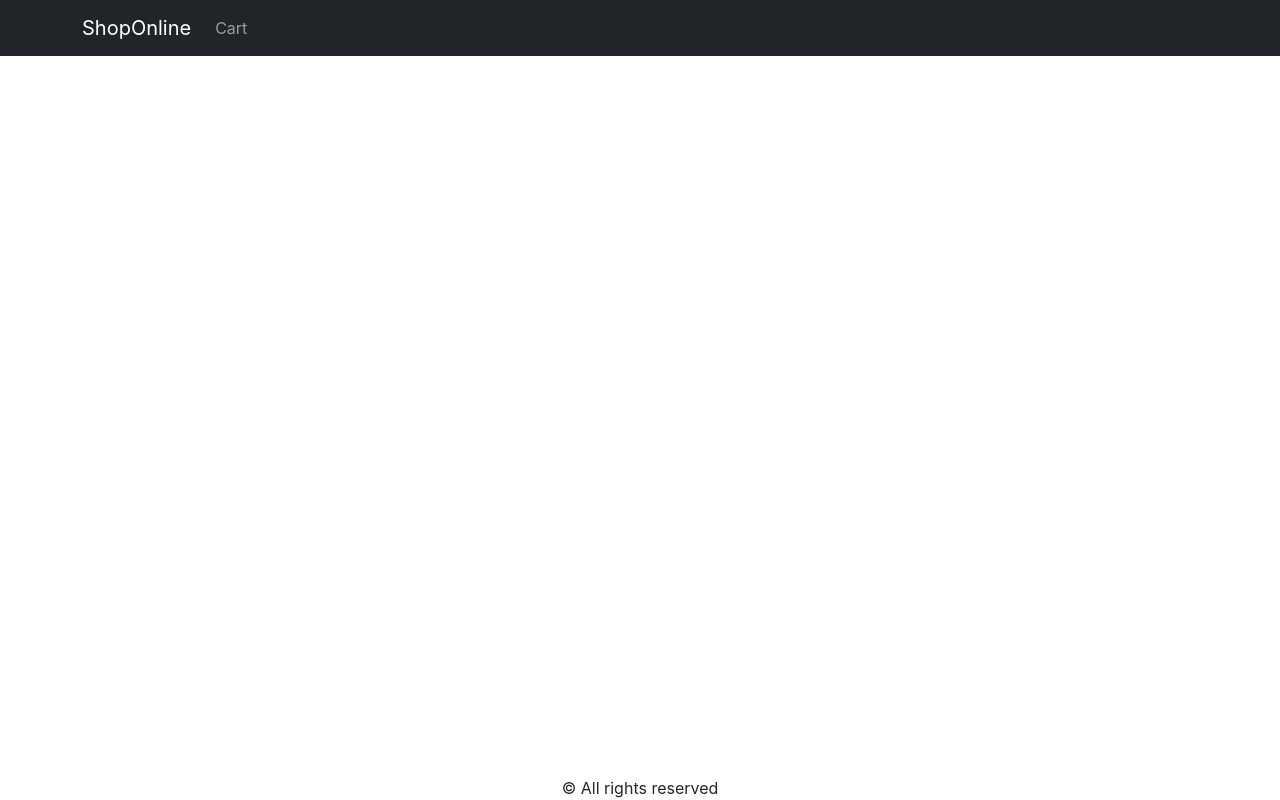
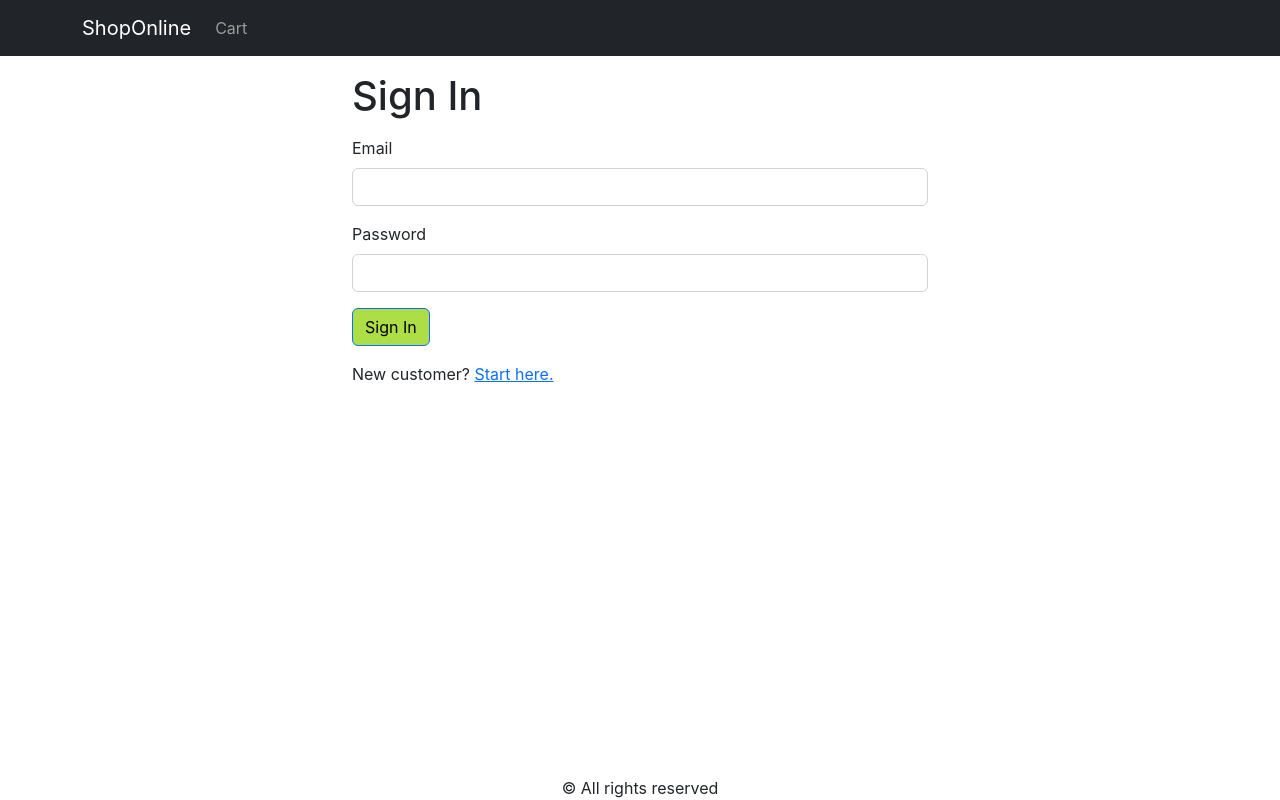
Before and after one commit to diyanxu/ShopOnline, a React (Create React App) app in the folder frontend/: page /signin in a window 1280 px wide. Built offline with nearby package versions, Linux system fonts and the light colour scheme.

Commit message:
made sign in screen

```diff
--- a/frontend/src/App.js
+++ b/frontend/src/App.js
@@ -10,6 +10,7 @@
 import { useContext } from 'react';
 import { Store } from './store';
 import CartScreen from './screens/CartScreen';
+import SigninScreen from './screens/SigninScreen';
 
 function App() {
   const { state } = useContext(Store);
@@ -42,6 +43,7 @@
               <Route path="/product/:slug" element={<ProductScreen />} />
               <Route path="/" element={<HomeScreen />} />
               <Route path="/cart" element={<CartScreen />} />
+              <Route path="/signin" element={<SigninScreen />} />
             </Routes>
           </Container>
         </main>
--- a/frontend/src/index.css
+++ b/frontend/src/index.css
@@ -49,3 +49,7 @@
 .img-thumbnail {
   max-height: 80px;
 }
+
+.small-container {
+  max-width: 600px;
+}
--- /dev/null
+++ b/frontend/src/screens/SigninScreen.js
@@ -0,0 +1,38 @@
+import Container from 'react-bootstrap/Container';
+import { Helmet } from 'react-helmet-async';
+import Form from 'react-bootstrap/Form';
+import Button from 'react-bootstrap/esm/Button';
+import { Link, useLocation } from 'react-router-dom';
+
+function SigninScreen() {
+  const { search } = useLocation();
+  const redirectInUrl = new URLSearchParams(search).get('redirect');
+  const redirect = redirectInUrl ? redirectInUrl : '/';
+  return (
+    <Container className="small-container">
+      <Helmet>
+        <title>Sign In</title>
+      </Helmet>
+      <h1 className="my-3">Sign In</h1>
+      <Form>
+        <Form.Group className="mb-3" controlId="email">
+          <Form.Label>Email</Form.Label>
+          <Form.Control type="email" required />
+        </Form.Group>
+        <Form.Group className="mb-3" controlId="password">
+          <Form.Label>Password</Form.Label>
+          <Form.Control type="password" required />
+        </Form.Group>
+        <div className="mb-3">
+          <Button type="submit">Sign In</Button>
+        </div>
+        <div>
+          New customer?{' '}
+          <Link to={`/signup?redirect=${redirect}`}>Start here.</Link>
+        </div>
+      </Form>
+    </Container>
+  );
+}
+
+export default SigninScreen;
```
Also changed, not shown: 1 other file (tests, documents, lock files or other folders).
